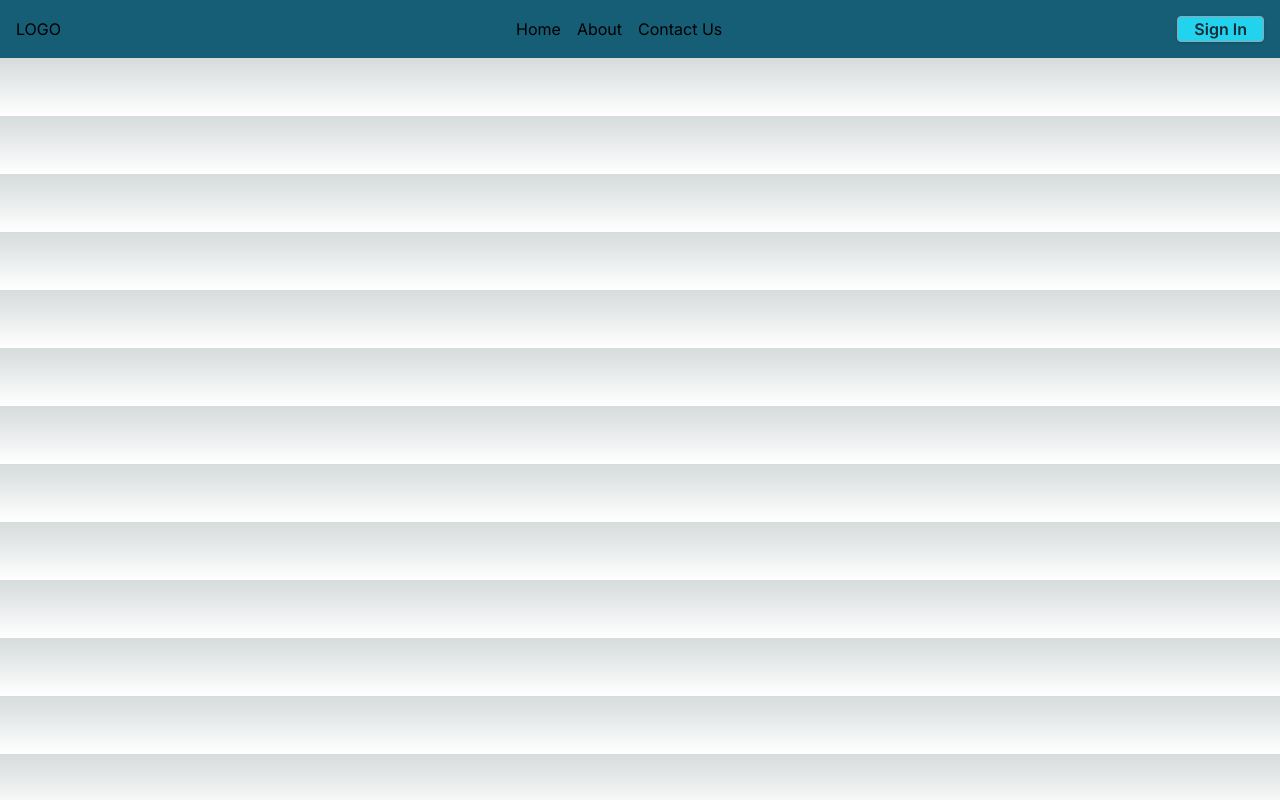
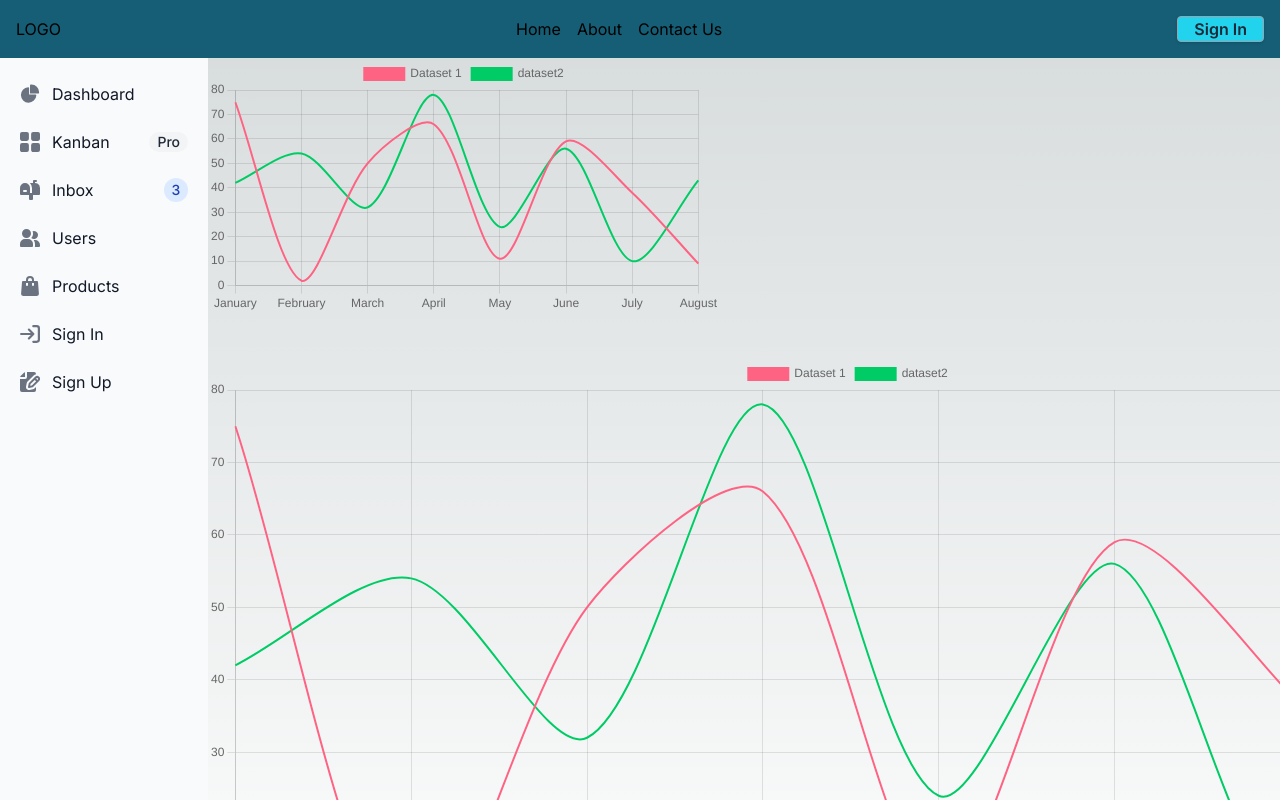
Before and after one commit to missile11011/saasDashboard, a Next.js app: page / in a window 1280 px wide. Shown: the top 800 px of the page. Built offline with nearby package versions, Linux system fonts and the light colour scheme; no server answers.

Commit message:
chartjs LineChart component add clerkjs add with login and user info

```diff
--- /dev/null
+++ b/src/app/components/LineChart.tsx
@@ -0,0 +1,116 @@
+import React, {useState, useEffect} from "react";
+import {
+	Chart as ChartJS,
+	Filler,
+	Tooltip,
+	Legend,
+	LinearScale,
+	CategoryScale,
+	PointElement,
+	LineElement,
+	Title
+} from "chart.js";
+import {Line} from "react-chartjs-2";
+import type {ChartData, ChartOptions} from "chart.js";
+
+ChartJS.register(
+	LinearScale,
+	CategoryScale,
+	Tooltip,
+	Legend,
+	PointElement,
+	LineElement,
+	Filler,
+	Title
+);
+interface LineProps {
+	data: ChartData<"line", number[], string>;
+	options?: ChartOptions<"line"> | undefined;
+}
+
+export default function LineChart(props:{labels: string[], chartNums: number[][], color: string[], label: string[], chartHeight:string, chartWidth:string}) {
+	const [data, setData] = useState({labels: props.labels, datasets: [] as Array<object>});
+	useEffect(() => {
+		getData();
+
+	}, [props.labels, props.chartNums, props.color, props.label]);
+	// class dataObj {
+	// 	label: string;
+	// 	data: number[];
+	// 	borderColor: string;
+	// 	backgroundColor: string;
+	// 	constructor(
+	// 		label: string,
+	// 		data: number[],
+	// 		borderColor: string,
+	// 		backgroundColor: string,
+	// 	) {
+	// 		this.label = label;
+	// 		this.data = data;
+	// 		this.borderColor = borderColor;
+	// 		this.backgroundColor = backgroundColor;
+	// 	}
+	// }
+
+	const options = {
+		//responsive: true,
+		//maintainAspectRatio: true,
+		scales: {
+			y: {
+				beginAtZero: true,
+			},
+		},
+		Element: {
+			point: {
+				radius: 0,
+			},
+		},
+	};
+
+
+	const getData = () => {
+		type dataset = LineProps["data"];
+		let datasetObj = {
+			labels: props.labels,
+			datasets: [] as object[],
+
+		};
+
+		if (
+			props.label.length === props.chartNums.length ||
+			props.label.length === props.color.length
+		) {
+			for (let i = 0; i < props.chartNums.length; i++) {
+				let dataItem: object = {
+					label: props.label[i],
+					data: props.chartNums[i],
+					backgroundColor: `rgba(${props.color[i]})`,
+					borderColor: `rgba(${props.color[i]})`,
+					borderWidth: 2,
+					fill: false,
+					tension: .3,
+					pointRadius: 0,
+					pointHitRadius: 20,
+					pointHoverRadius: 5,
+					pointHoverBackgroundColor: `rgba(${props.color[i]})`,
+
+				};
+				datasetObj.datasets.push(dataItem)
+			}
+
+			return datasetObj;
+		} else {
+			throw new Error(
+				"labels, chartNums, and color must be the same length"
+			);
+		}
+
+		return datasetObj;
+	};
+
+	return (
+		<div style={{height: props.chartHeight, width: props.chartWidth}} >
+		<Line data={getData()} options={options}/>
+		</div>
+	);
+}
--- a/src/app/page.tsx
+++ b/src/app/page.tsx
@@ -4,13 +4,42 @@ import Image from 'next/image'
 import styles from './page.module.css'
 import { useAuth} from '@clerk/nextjs'
 import Navbar from './components/Navbar'
+import LineChart from './components/LineChart';
+import Sidebar from './components/Sidebar';
+import React, { useRef, useEffect, useState } from 'react';
 
 export default function Home() {
   const {isSignedIn} = useAuth()
-
+  const randomData = () => {
+    return Array.from({length: 8}, () => Math.floor(Math.random() * 100));
+  }
+  const [navHeight, setNavHeight] = useState(0);
+  const [sideWidth, setSideWidth] = useState(0);
+  const navRef = useRef(null)
+  const sideRef = useRef(null)
+  useEffect(() => {
+    if (navRef.current && sideRef.current) {
+	  setNavHeight(navRef.current.offsetHeight);
+	  setSideWidth(sideRef.current.offsetWidth);
+    }
+  }, []);
+  const data2 = randomData();
+  const data3 = [42,54,32,78,24,56,10,43]
+  const data = [data2, data3]
   return (
-    <div className=''>
+    <div className='contianer'>
+      <div className='fixed top-0 w-full' ref={navRef} >
         <Navbar signedIn={isSignedIn}/>
+      </div>
+      <div className='fixed top-0 left-0 h-screen w-50' ref={sideRef} style={{marginTop: navHeight}} >
+        <Sidebar signedIn={isSignedIn}/>
+      </div>
+      <main className='top-0 container' style={{marginTop: navHeight, marginLeft: sideWidth}}>
+	  <div className='row'>
+        <LineChart className='w-50' labels={["January", "February", "March", "April", "May", "June", "July", "August"]} chartNums={data} color={["255, 99, 132",'0,204,102']} label={["Dataset 1", "dataset2"]} chartHeight={"300px"} chartWidth={"40vw"}/>
+		<LineChart className='col-4 'labels={["January", "February", "March", "April", "May", "June", "July", "August"]} chartNums={data} color={["255, 99, 132",'0,204,102']} label={["Dataset 1", "dataset2"]}/>
+	  </div>
+      </main>
     </div>
   )
 }
```
